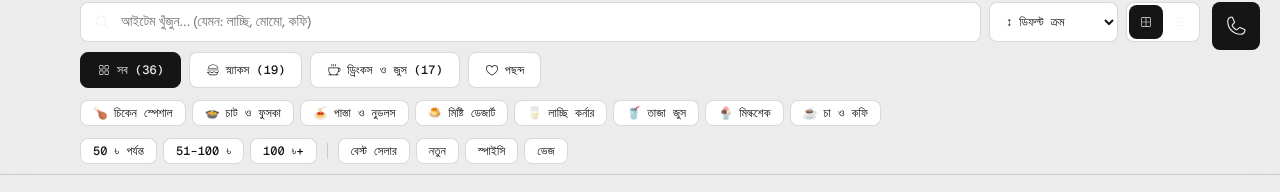
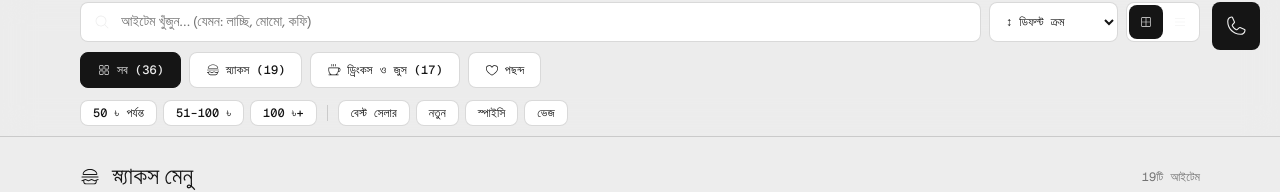
Before and after one commit to Asif10H/ghoroya-swad, a Next.js app: page / in a window 1280 px wide. Shown: the part 730-922 px from the top of the page. Built offline with nearby package versions, Linux system fonts and the light colour scheme.

Commit message:
refactor(menu): strictly adhere to original 36 menu items and prices, remove subcategories

```diff
--- a/components/MenuExplorer.tsx
+++ b/components/MenuExplorer.tsx
@@ -22,7 +22,6 @@ import Toast from './Toast';
 import FloatingActions from './FloatingActions';
 import BottomNav from './BottomNav';
 import InstallPrompt from './InstallPrompt';
-import SubCategoryPills from './SubCategoryPills';
 import OrderTray from './OrderTray';
 import {
   PiMagnifyingGlassLight,
@@ -40,7 +39,6 @@ import {
 
 export function MenuExplorer() {
   const [activeCat, setActiveCat] = useState<CategoryFilter>('all');
-  const [subCat, setSubCat] = useState<string>('all');
   const [query, setQuery] = useState<string>('');
   const [priceFilter, setPriceFilter] = useState<string>('all');
   const [tagFilter, setTagFilter] = useState<string>('all');
@@ -69,7 +67,6 @@ export function MenuExplorer() {
       const customEvent = e as CustomEvent<CategoryFilter>;
       if (customEvent.detail && ['all', 'snacks', 'drinks', 'favs'].includes(customEvent.detail)) {
         setActiveCat(customEvent.detail);
-        setSubCat('all');
       }
     };
     window.addEventListener('gs-select-cat', handleCatChange);
@@ -97,12 +94,10 @@ export function MenuExplorer() {
 
   const handleSelectCategory = (cat: CategoryFilter) => {
     setActiveCat(cat);
-    setSubCat('all');
   };
 
   const handleReset = () => {
     setActiveCat('all');
-    setSubCat('all');
     setQuery('');
     setPriceFilter('all');
     setTagFilter('all');
@@ -186,10 +181,6 @@ export function MenuExplorer() {
 
     const result = sections.map((sec) => {
       let items = sec.items.filter((it) => {
-        // Sub-category filter
-        if (subCat !== 'all' && it.subCategory !== subCat) {
-          return false;
-        }
         // Query search
         if (trimmedQuery) {
           const haystack = `${it.name} ${it.note} ${it.desc} ${it.ingredients.join(' ')}`.toLowerCase();
@@ -224,7 +215,7 @@ export function MenuExplorer() {
     });
 
     return result.filter((sec) => sec.items.length > 0);
-  }, [activeCat, subCat, query, priceFilter, tagFilter, sortBy, favs]);
+  }, [activeCat, query, priceFilter, tagFilter, sortBy, favs]);
 
   const totalCount = useMemo(() => {
     return visibleSections.reduce((acc, sec) => acc + sec.items.length, 0);
@@ -234,7 +225,6 @@ export function MenuExplorer() {
     query.trim() !== '' ||
     priceFilter !== 'all' ||
     tagFilter !== 'all' ||
-    subCat !== 'all' ||
     sortBy !== 'default';
 
   return (
@@ -344,14 +334,7 @@ export function MenuExplorer() {
             ))}
           </div>
 
-          {/* Row 3: Sub-Category Chips (Contextual) */}
-          <SubCategoryPills
-            activeCat={activeCat}
-            activeSubCat={subCat}
-            onSelectSubCat={(sc) => setSubCat(sc)}
-          />
-
-          {/* Row 4: Secondary Filter Chips (Price & Tags - Toggleable, no repetition) */}
+          {/* Row 3: Secondary Filter Chips (Price & Tags - Toggleable, no repetition) */}
           <div className="flex items-center gap-2 overflow-x-auto no-scrollbar pt-0.5 -mx-3 px-3 sm:mx-0 sm:px-0">
             {/* Price Filter Chips */}
             <div id="prices" className="flex gap-1.5 shrink-0">
--- a/components/SubCategoryPills.tsx
+++ /dev/null
@@ -1,53 +0,0 @@
-'use client';
-
-import React from 'react';
-import { SUB_CATEGORIES, SubCategoryDef } from '@/data/menuData';
-import { CategoryFilter } from '@/types/menu';
-
-interface SubCategoryPillsProps {
-  activeCat: CategoryFilter;
-  activeSubCat: string;
-  onSelectSubCat: (subCatId: string) => void;
-}
-
-export default function SubCategoryPills({
-  activeCat,
-  activeSubCat,
-  onSelectSubCat,
-}: SubCategoryPillsProps) {
-  // Only show subcategories relevant to the current main category
-  // Exclude redundant 'all' chip since main category already represents all items
-  const visibleSubCats = SUB_CATEGORIES.filter((sub) => {
-    if (sub.id === 'all') return false;
-    if (activeCat === 'snacks') return sub.catId === 'snacks';
-    if (activeCat === 'drinks') return sub.catId === 'drinks';
-    return true; // Show all specific subcategories when 'all' is active
-  });
-
-  if (visibleSubCats.length === 0 || activeCat === 'fav') return null;
-
-  return (
-    <div className="w-full overflow-x-auto py-0.5 no-scrollbar">
-      <div className="flex items-center gap-1.5 min-w-max">
-        {visibleSubCats.map((sub: SubCategoryDef) => {
-          const isActive = activeSubCat === sub.id;
-          return (
-            <button
-              key={sub.id}
-              type="button"
-              onClick={() => onSelectSubCat(isActive ? 'all' : sub.id)}
-              className={`inline-flex items-center gap-1.5 px-3 py-1 text-xs font-mono font-medium rounded-lg transition-colors border cursor-pointer select-none active:scale-[0.98] ${
-                isActive
-                  ? 'bg-[var(--tone-strong)] text-[var(--bg-base)] border-[var(--tone-strong)]'
-                  : 'bg-[var(--neutral-white)] text-[var(--tone-strong)] border-[var(--border-subtle)] hover:bg-[var(--bg-lift)]'
-              }`}
-            >
-              <span>{sub.icon}</span>
-              <span>{sub.label}</span>
-            </button>
-          );
-        })}
-      </div>
-    </div>
-  );
-}
```
